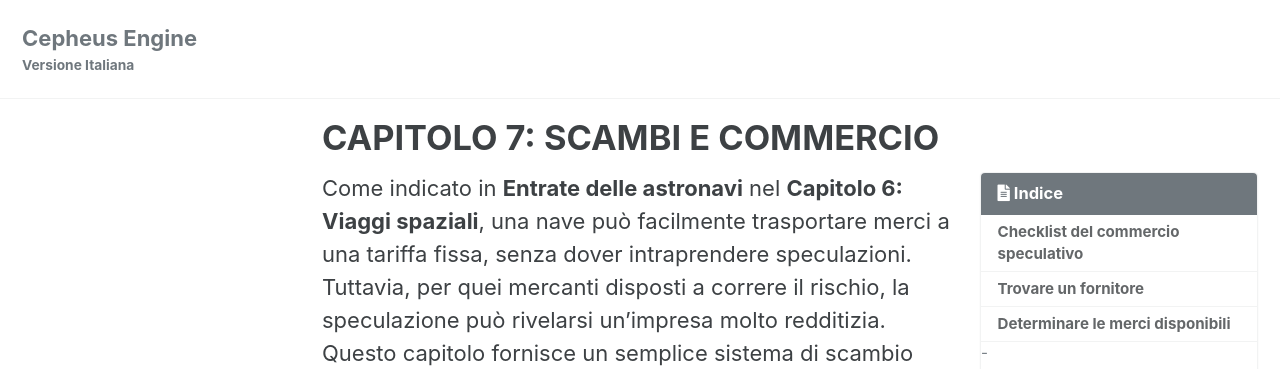
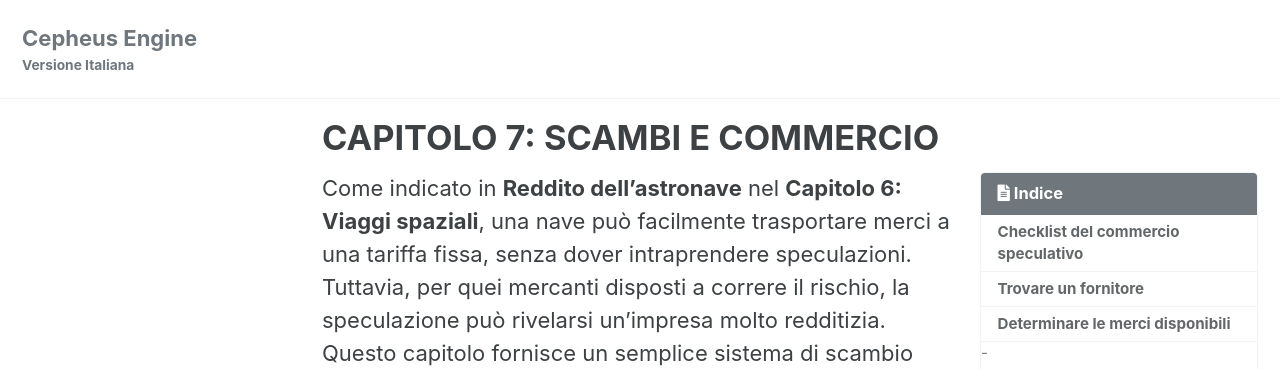
Before and after one commit to Italian-Translation-Alliance/cepheus-engine-ita.github.io, a Jekyll site: the page built from _srd/libro_secondo/ch7_scambi_e_commercio.md, in a window 1280 px wide and 900 px high. Shown: the top 369 px of the window. Built offline with Jekyll 4.4.1, drawn with Linux system fonts in a browser that asks for light colours; cached includes are drawn as plain includes.

Commit message:
Update ch7_scambi_e_commercio.md

```diff
--- a/_srd/libro_secondo/ch7_scambi_e_commercio.md
+++ b/_srd/libro_secondo/ch7_scambi_e_commercio.md
@@ -9,7 +9,7 @@ title: 'CAPITOLO 7: SCAMBI E COMMERCIO'
 published: true
 
 ---
-Come indicato in **Entrate delle astronavi** nel **Capitolo 6: Viaggi spaziali**, una nave può facilmente trasportare merci a una tariffa fissa, senza dover intraprendere speculazioni. Tuttavia, per quei mercanti disposti a correre il rischio, la speculazione può rivelarsi un'impresa molto redditizia. Questo capitolo fornisce un semplice sistema di scambio speculativo da utilizzare nelle campagne di Cepheus Engine, per coloro che sono interessati a tali attività.
+Come indicato in **Reddito dell’astronave** nel **Capitolo 6: Viaggi spaziali**, una nave può facilmente trasportare merci a una tariffa fissa, senza dover intraprendere speculazioni. Tuttavia, per quei mercanti disposti a correre il rischio, la speculazione può rivelarsi un'impresa molto redditizia. Questo capitolo fornisce un semplice sistema di scambio speculativo da utilizzare nelle campagne di Cepheus Engine, per coloro che sono interessati a tali attività.
 
 ## Checklist del commercio speculativo
 
```
